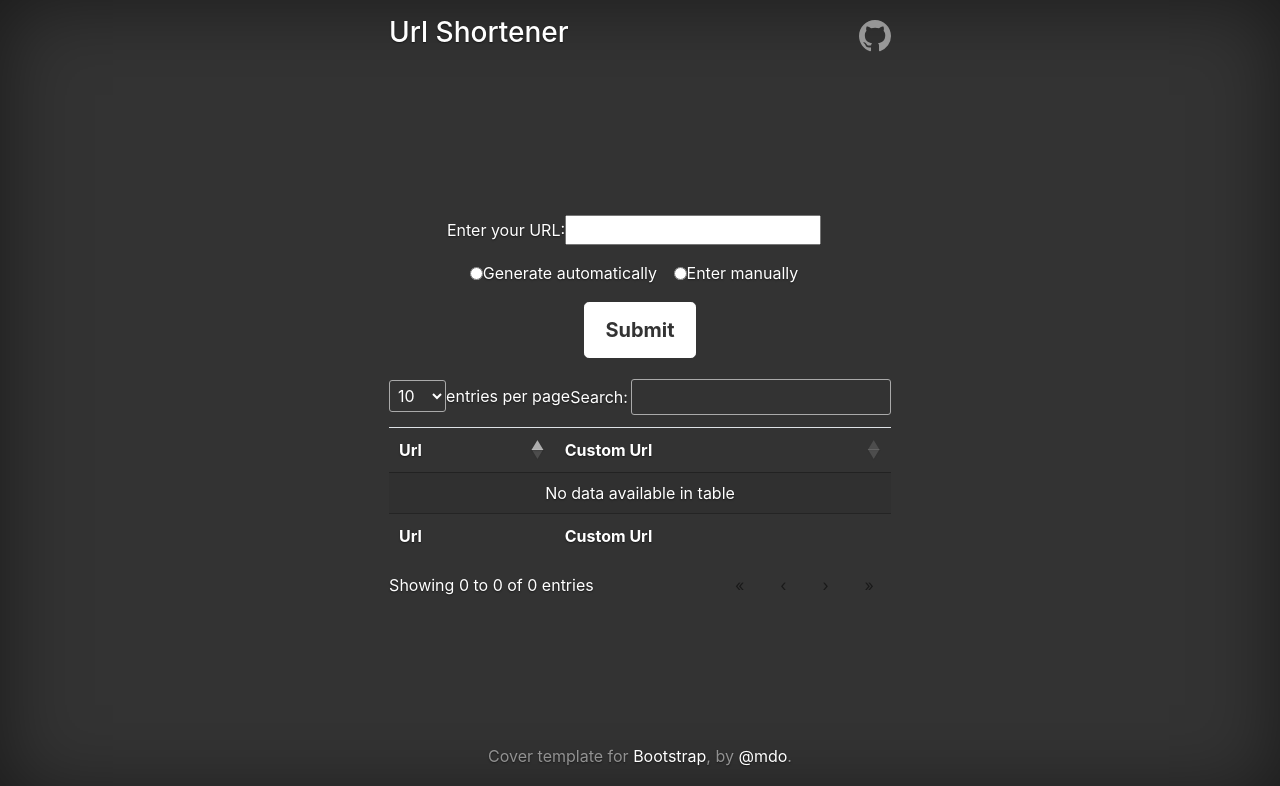
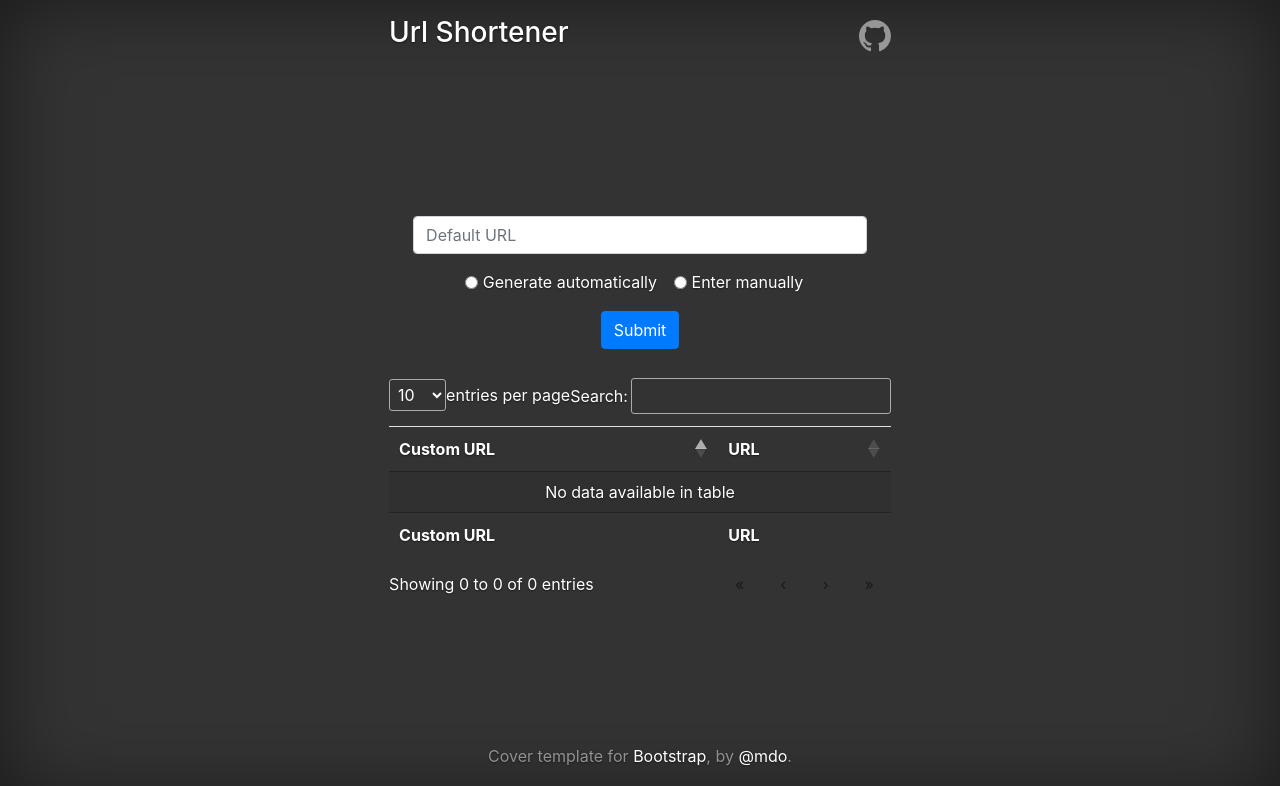
Before and after one commit to MaciaKing/url-shortener, a Django app: page /url/ in a window 1280 px wide. Shown: the top 786 px of the page. Run offline with Django 4.2, Linux system fonts and the light colour scheme; data that the repository does not hold is empty; some libraries are stand-ins or nearby versions.

Commit message:
[feat]: add bootsrap components

```diff
--- a/url_logic/forms.py
+++ b/url_logic/forms.py
@@ -7,6 +7,6 @@ class UrlForm(forms.Form):
         ('manual', 'Enter manually'),
     ]
 
-    url = forms.URLField(label='Enter URL', max_length=200)
-    shortcut_option = forms.ChoiceField( choices=CHOICES, widget=forms.RadioSelect)
-    shortcut_url = forms.CharField(label='Custom Shortcut URL', max_length=100, required=False)
+    url = forms.URLField(label='Enter URL', max_length=200, widget=forms.TextInput(attrs={'class': 'form-control', 'placeholder': 'Default URL'}))
+    shortcut_option = forms.ChoiceField( choices=CHOICES, widget=forms.RadioSelect(attrs={ 'class':'form-check-input', 'type':'radio'}))
+    shortcut_url = forms.CharField(label='Enter URL', max_length=200, required=False, widget=forms.TextInput(attrs={'class': 'form-control', 'placeholder': 'Custom shortener'}))
--- a/url_logic/templates/index.html
+++ b/url_logic/templates/index.html
@@ -42,26 +42,22 @@
           <form method="post" action="{% url 'index' %}" class="inline-form">
             {% csrf_token %}
             <div class="form-group">
-              <div class="form-check form-check-inline">
-                <label class="form-check-label">Enter your URL:</label>
+              <div class="form-group">
                 {{form.url}}
               </div>
             </div>
             <div class="form-group">
               {% for choice in form.shortcut_option %}
-                <div class="form-check form-check-inline">
-                  {{ choice.tag }}
-                  {{ choice.choice_label }}
-                </div>
+              <div class="form-check form-check-inline">
+                {{choice.tag}}
+                {{choice.choice_label}}
+              </div>
               {% endfor %}
             </div>
-            <div class="form-check form-check-inline" id='insert_shortcut' style="display: none;">
-                <label class="form-check-label">Shortcut:</label>
-                {{form.shortcut_url}}
+            <div class="form-group" id='insert_shortcut' style="display: none;">
+              {{form.shortcut_url}}
             </div>
-
-            <button type="submit" class="btn btn-lg btn-secondary">Submit</button>
-
+            <button type="submit" class="btn btn-primary mb-2">Submit</button>
           </form>
         </p>
       </main>
@@ -69,16 +65,16 @@
       <table id="table" class="table table-striped" style="width:100%">
         <thead>
           <tr>
-            <th>Url</th>
-            <th>Custom Url</th>
+            <th>Custom URL</th>
+            <th>URL</th>
           </tr>
         </thead>
         <tbody>
         </tbody>
         <tfoot>
           <tr>
-            <th>Url</th>
-            <th>Custom Url</th>
+            <th>Custom URL</th>
+            <th>URL</th>
           </tr>
         </tfoot>
       </table>
```
